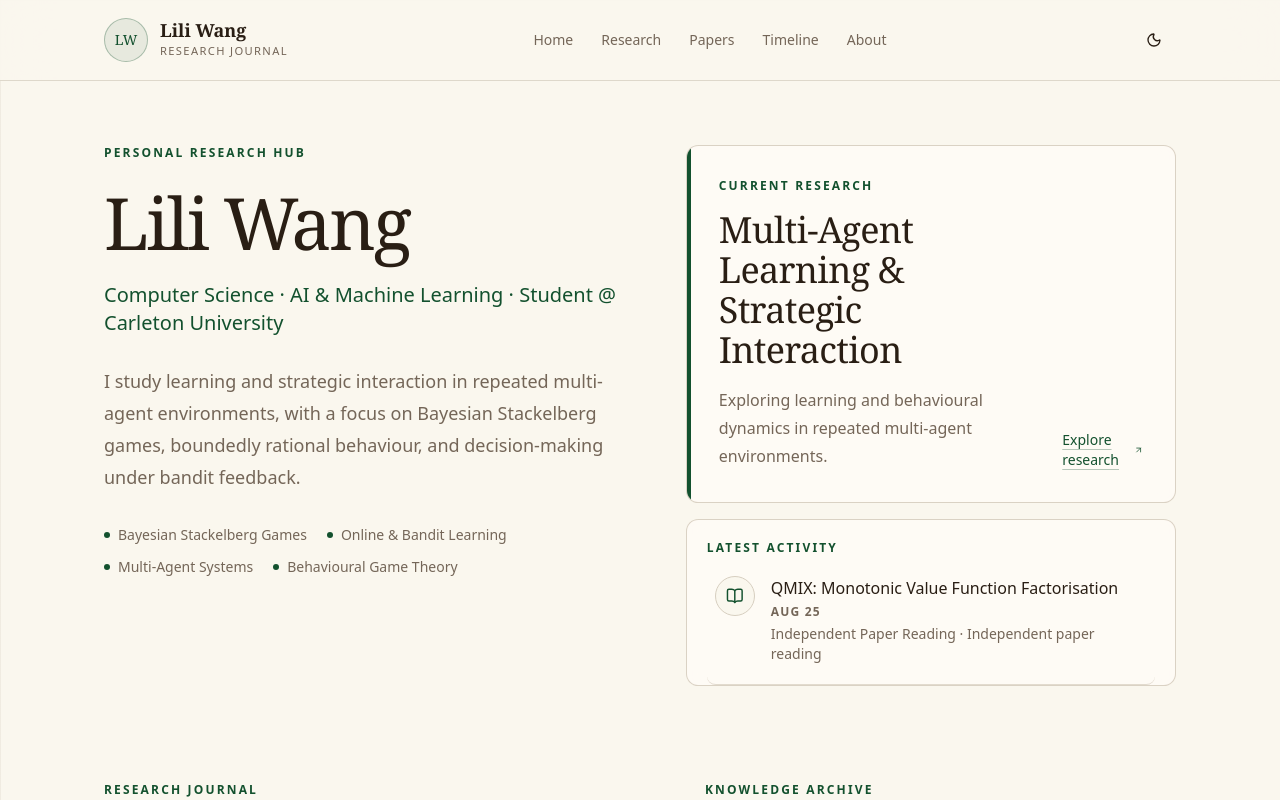
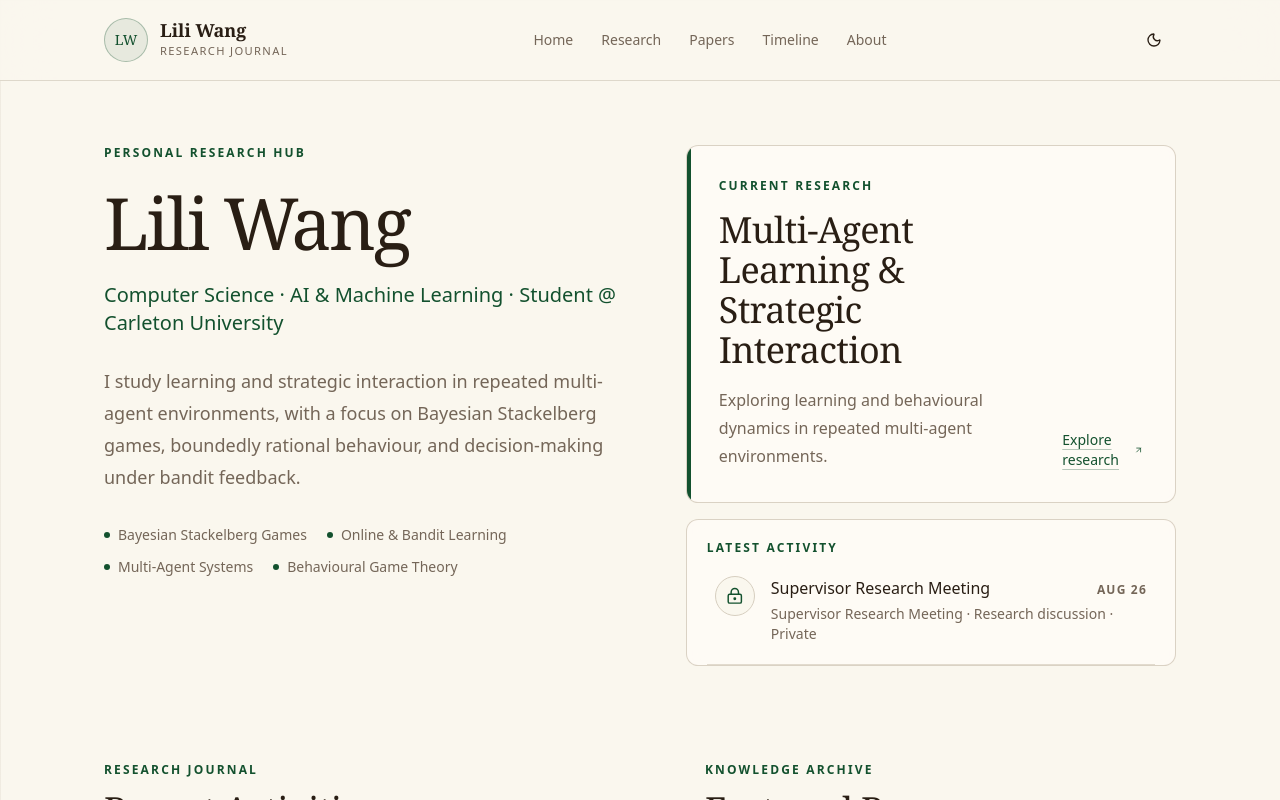
Before and after one commit to SouthwestLili/personal-research-hub, a Next.js app: page / in a window 1280 px wide. Shown: the top 800 px of the page. Built offline with nearby package versions, Linux system fonts and the light colour scheme.

Commit message:
Add private supervisor meeting timeline

```diff
--- a/content/activities.ts
+++ b/content/activities.ts
@@ -2,6 +2,14 @@ import type { PublicActivity } from './types';
 
 // Activity-only records are already reduced to their public projection here.
 export const activities: PublicActivity[] = [
+  {
+    id: 'supervisor-meeting-2026-08-26',
+    date: '2026-08-26',
+    type: 'SUPERVISOR_MEETING',
+    visibility: 'ACTIVITY_ONLY',
+    publicTitle: 'Supervisor Research Meeting',
+    publicSummary: 'Research discussion · Private',
+  },
   {
     id: 'qmix-reading-2026-08-25',
     date: '2026-08-25',
@@ -23,6 +31,30 @@ export const activities: PublicActivity[] = [
     href: '/papers/counterfactual-multi-agent-policy-gradients',
   },
   {
+    id: 'supervisor-meeting-2026-08-11',
+    date: '2026-08-11',
+    type: 'SUPERVISOR_MEETING',
+    visibility: 'ACTIVITY_ONLY',
+    publicTitle: 'Supervisor Research Meeting',
+    publicSummary: 'Research discussion · Private',
+  },
+  {
+    id: 'supervisor-meeting-2026-07-31-2',
+    date: '2026-07-31',
+    type: 'SUPERVISOR_MEETING',
+    visibility: 'ACTIVITY_ONLY',
+    publicTitle: 'Supervisor Research Meeting',
+    publicSummary: 'Research discussion · Private',
+  },
+  {
+    id: 'supervisor-meeting-2026-07-31-1',
+    date: '2026-07-31',
+    type: 'SUPERVISOR_MEETING',
+    visibility: 'ACTIVITY_ONLY',
+    publicTitle: 'Supervisor Research Meeting',
+    publicSummary: 'Research discussion · Private',
+  },
+  {
     id: 'research-milestone-2026-07-30',
     date: '2026-07-30',
     type: 'MILESTONE',
@@ -30,6 +62,46 @@ export const activities: PublicActivity[] = [
     publicTitle: 'Research Direction Established',
     publicSummary:
       'Defined an initial research focus spanning multi-agent learning and strategic interaction.',
+  },
+  {
+    id: 'supervisor-meeting-2026-07-24',
+    date: '2026-07-24',
+    type: 'SUPERVISOR_MEETING',
+    visibility: 'ACTIVITY_ONLY',
+    publicTitle: 'Supervisor Research Meeting',
+    publicSummary: 'Research discussion · Private',
+  },
+  {
+    id: 'supervisor-meeting-2026-07-14-2',
+    date: '2026-07-14',
+    type: 'SUPERVISOR_MEETING',
+    visibility: 'ACTIVITY_ONLY',
+    publicTitle: 'Supervisor Research Meeting',
+    publicSummary: 'Research discussion · Private',
+  },
+  {
+    id: 'supervisor-meeting-2026-07-14-1',
+    date: '2026-07-14',
+    type: 'SUPERVISOR_MEETING',
+    visibility: 'ACTIVITY_ONLY',
+    publicTitle: 'Supervisor Research Meeting',
+    publicSummary: 'Research discussion · Private',
+  },
+  {
+    id: 'supervisor-meeting-2026-07-10-2',
+    date: '2026-07-10',
+    type: 'SUPERVISOR_MEETING',
+    visibility: 'ACTIVITY_ONLY',
+    publicTitle: 'Supervisor Research Meeting',
+    publicSummary: 'Research discussion · Private',
+  },
+  {
+    id: 'supervisor-meeting-2026-07-10-1',
+    date: '2026-07-10',
+    type: 'SUPERVISOR_MEETING',
+    visibility: 'ACTIVITY_ONLY',
+    publicTitle: 'Supervisor Research Meeting',
+    publicSummary: 'Research discussion · Private',
   },
   {
     id: 'supervisor-meeting-2026-07-08-2',
```
Also changed, not shown: 2 other files (tests, documents, lock files or other folders).
